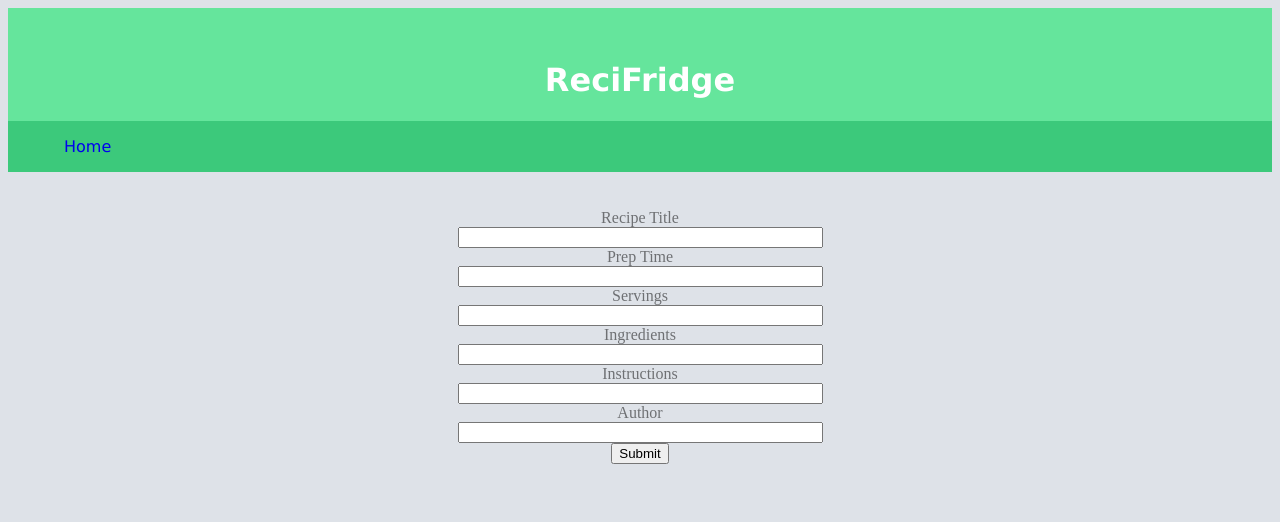
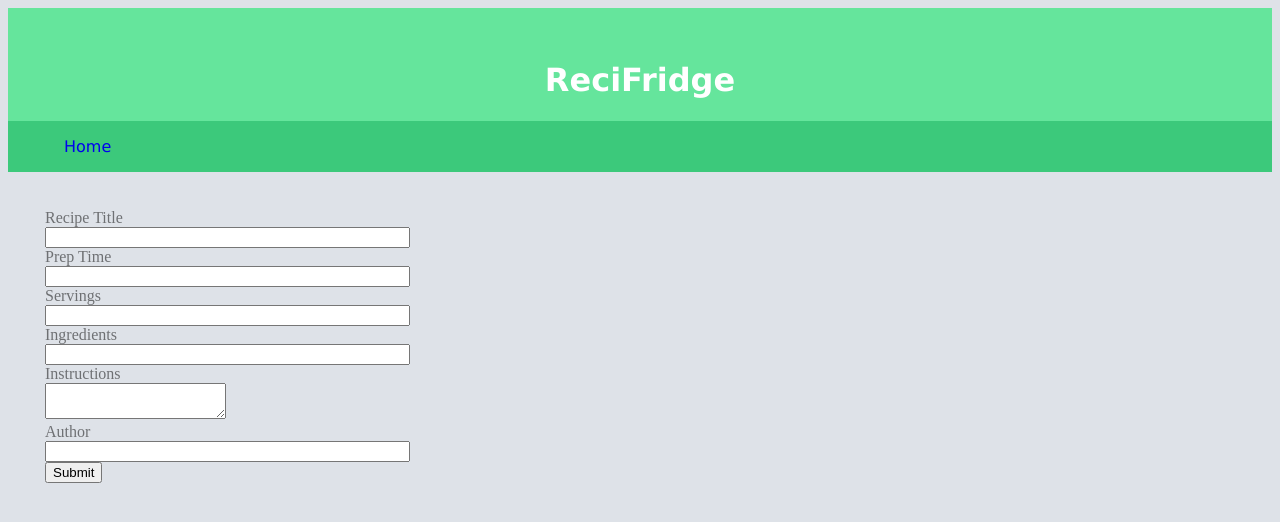
Before and after one commit to Ivani451/FridgeList, a React (Create React App) app in the folder client/: page /recipe/new in a window 1280 px wide. Shown: the top 522 px of the page. Built offline with nearby package versions, Linux system fonts and the light colour scheme.

Commit message:
modified form format and css/sass

```diff
--- a/client/src/App.scss
+++ b/client/src/App.scss
@@ -81,3 +81,11 @@ form {
 label {
   opacity: 0.5;
 }
+
+#recipeForm {
+  text-align: left;
+}
+
+#formSubmit {
+  float: left;
+}
--- a/client/src/containers/FoodInfo.js
+++ b/client/src/containers/FoodInfo.js
@@ -2,7 +2,7 @@ import React, { Component } from "react";
 import { connect } from "react-redux";
 
 class FoodInfo extends Component {
-  renderInfo(food) {
+  renderInfo({ food }) {
     return (
       <div className="food-info">
         <h4 className="food-title">{food.title}</h4>
--- /dev/null
+++ b/client/src/containers/InstructionsField.js
@@ -0,0 +1,11 @@
+import React from "react";
+
+// "input" is destructured from the props passed in by the redux-form "Field" component
+export default ({ input, label }) => {
+  return (
+    <div>
+      <label>{label}</label> <br />
+      <textarea {...input} />
+    </div>
+  );
+};
--- a/client/src/containers/RecipeForm.js
+++ b/client/src/containers/RecipeForm.js
@@ -1,12 +1,13 @@
 import React, { Component } from "react";
 import { reduxForm, Field } from "redux-form";
 import RecipeField from "./RecipeField";
+import InstructionsField from "./InstructionsField";
 
 // Setting up forms using redux-form
 class RecipeForm extends Component {
   renderFields() {
     return (
-      <div>
+      <div id="recipeForm">
         <Field
           label="Recipe Title"
           type="text"
@@ -35,7 +36,7 @@ class RecipeForm extends Component {
           label="Instructions"
           type="text"
           name="instructions"
-          component={RecipeField}
+          component={InstructionsField}
         />
         <Field
           label="Author"
@@ -52,7 +53,9 @@ class RecipeForm extends Component {
       <div>
         <form onSubmit={this.props.handleSubmit(values => console.log(values))}>
           {this.renderFields()}
-          <button type="submit">Submit</button>
+          <button type="submit" id="formSubmit">
+            Submit
+          </button>
         </form>
       </div>
     );
```
